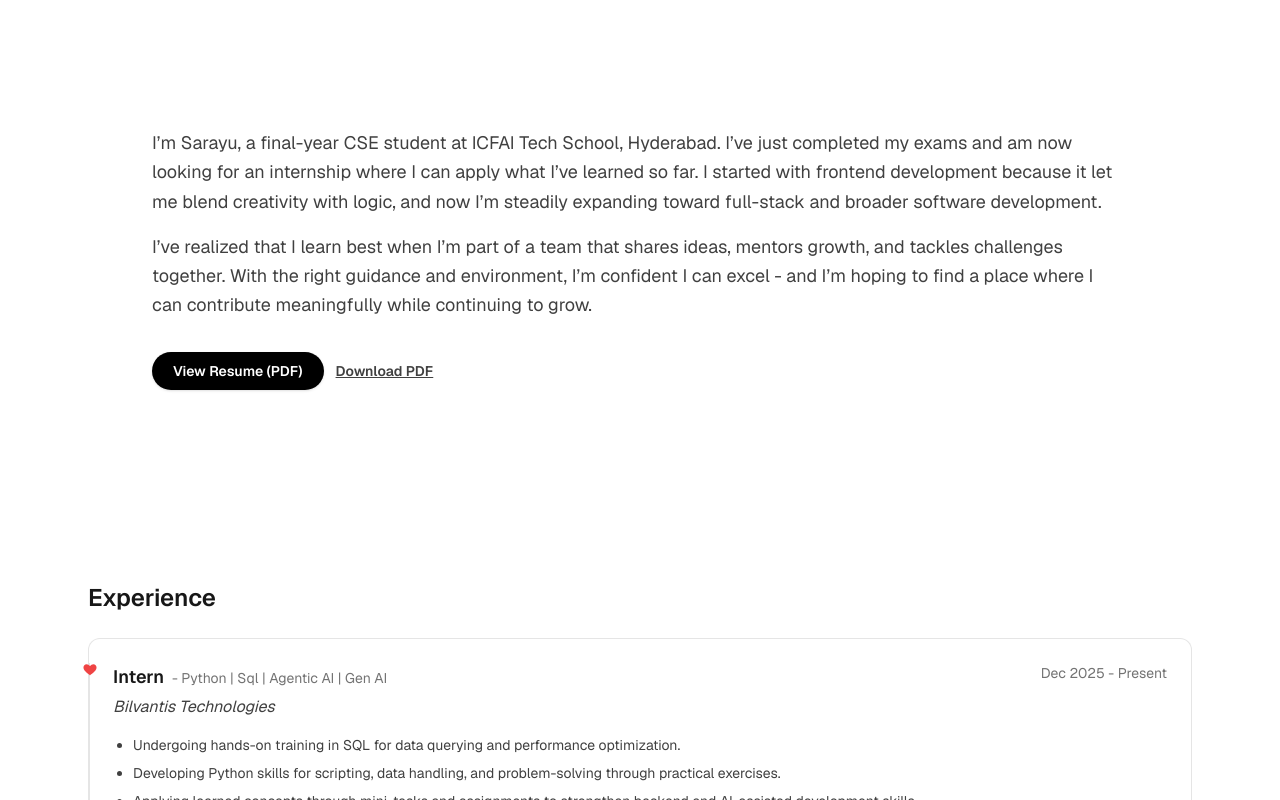
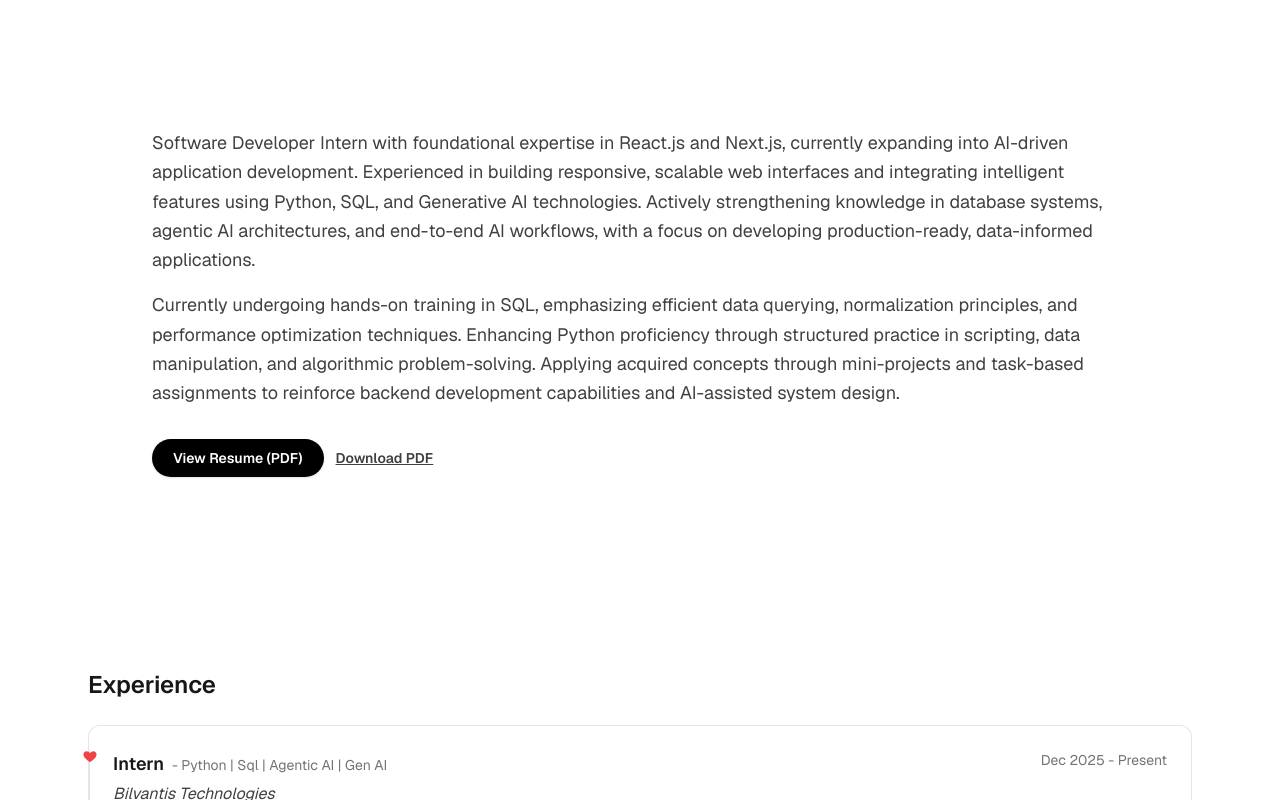
Before and after one commit to sarayu-uu/sarayu-portfolio, a Next.js app: page / in a window 1280 px wide. Shown: the part 780-1580 px from the top of the page. Built offline with nearby package versions, Linux system fonts and the light colour scheme.

Commit message:
about update

```diff
--- a/src/components/sections/AboutSection.tsx
+++ b/src/components/sections/AboutSection.tsx
@@ -15,10 +15,10 @@ export function AboutSection() {
         className="space-y-4"
       >
         <p className="text-lg leading-relaxed text-neutral-700">
-          I&rsquo;m Sarayu, a final-year CSE student at ICFAI Tech School, Hyderabad. I&rsquo;ve just completed my exams and am now looking for an internship where I can apply what I&rsquo;ve learned so far. I started with frontend development because it let me blend creativity with logic, and now I&rsquo;m steadily expanding toward full-stack and broader software development.
+          Software Developer Intern with foundational expertise in React.js and Next.js, currently expanding into AI-driven application development. Experienced in building responsive, scalable web interfaces and integrating intelligent features using Python, SQL, and Generative AI technologies. Actively strengthening knowledge in database systems, agentic AI architectures, and end-to-end AI workflows, with a focus on developing production-ready, data-informed applications.
         </p>
         <p className="text-lg leading-relaxed text-neutral-700">
-          I&rsquo;ve realized that I learn best when I&rsquo;m part of a team that shares ideas, mentors growth, and tackles challenges together. With the right guidance and environment, I&rsquo;m confident I can excel - and I&rsquo;m hoping to find a place where I can contribute meaningfully while continuing to grow.
+          Currently undergoing hands-on training in SQL, emphasizing efficient data querying, normalization principles, and performance optimization techniques. Enhancing Python proficiency through structured practice in scripting, data manipulation, and algorithmic problem-solving. Applying acquired concepts through mini-projects and task-based assignments to reinforce backend development capabilities and AI-assisted system design.
         </p>
         <div className="pt-4">
           <div className="flex flex-wrap items-center gap-3">
```
